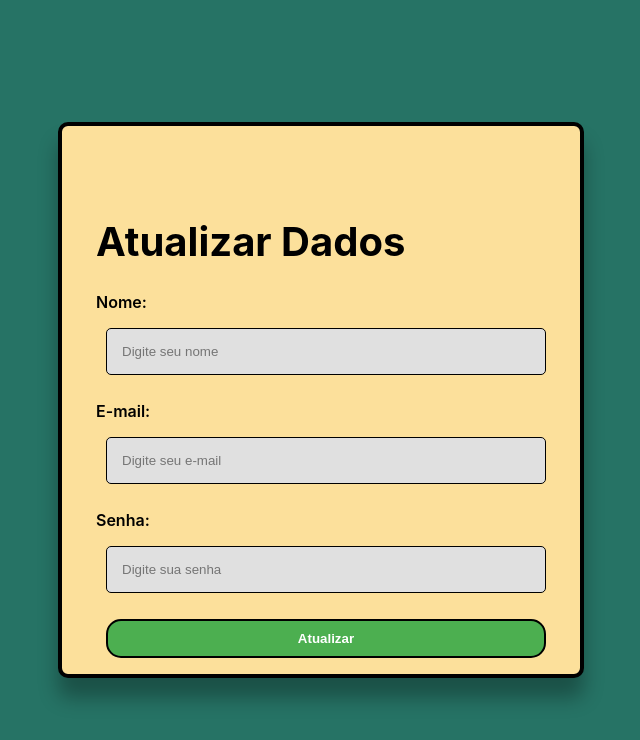
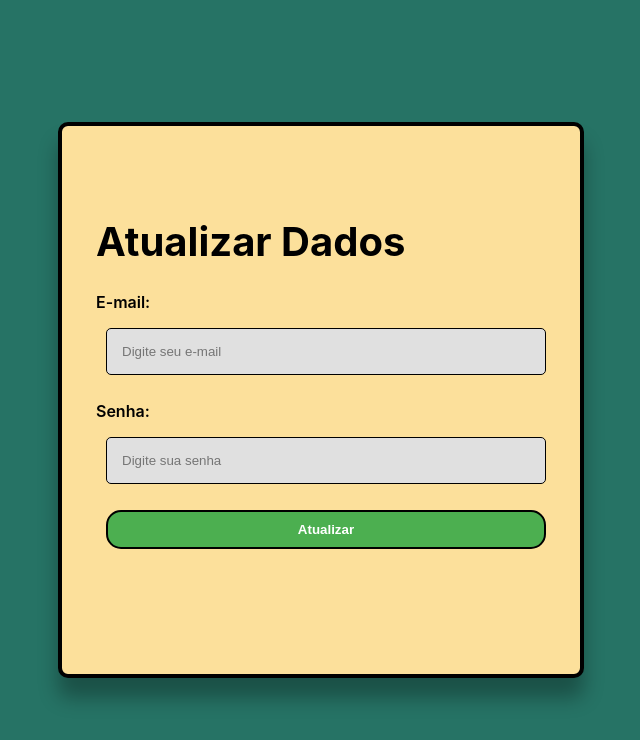
Before and after one commit to matheusarlindo-aluno/React-Atacadinho, a React (Create React App) app: page /atualizar-dados in a window 1280 px wide. Shown: the top 740 px of the page, without its empty margins (319-959 px from the left). Built offline with nearby package versions, Linux system fonts and the light colour scheme.

Commit message:
Change updateUser

```diff
--- a/src/components/AtualizarUser.js
+++ b/src/components/AtualizarUser.js
@@ -2,23 +2,21 @@ import { useState } from 'react'
 import './AtualizarUser.css'
 
 function AtualizarUser(){
-    const [name, setNome] = useState('')
     const [email, setEmail] = useState('')
     const [senha, setSenha] = useState('')
 
     async function dadosUser(){
 
-        if(name=== "" || email==="" || senha === ""){
+        if(email==="" || senha === ""){
             alert("Preencha todos os campos")
             return
         }
 
         // integrar com a vossa API
 
-        let api = await fetch("http://localhost:8090/usuario/atualizar",{
+        let api = await fetch("http://localhost:8090/usuario/atualizar/usuario",{
             method:"PUT",
             body:JSON.stringify({
-                "name":name,
                 "email":email,
                 "senha": senha,
                 "is_active":1
@@ -45,9 +43,6 @@ function AtualizarUser(){
                 <form className='form'>
                     <h2>Atualizar Dados</h2>
 
-                    <label htmlFor='name'>Nome:</label>
-                    <input className='campo' type='text' id='name' name='name' placeholder='Digite seu nome' onChange={(e)=> setNome(e.target.value)}></input>
-
                     <label htmlFor='email'>E-mail:</label>
                     <input className='campo' type='text' id='email' name='email' placeholder='Digite seu e-mail' onChange={(e)=> setEmail(e.target.value)}></input>
 
```
